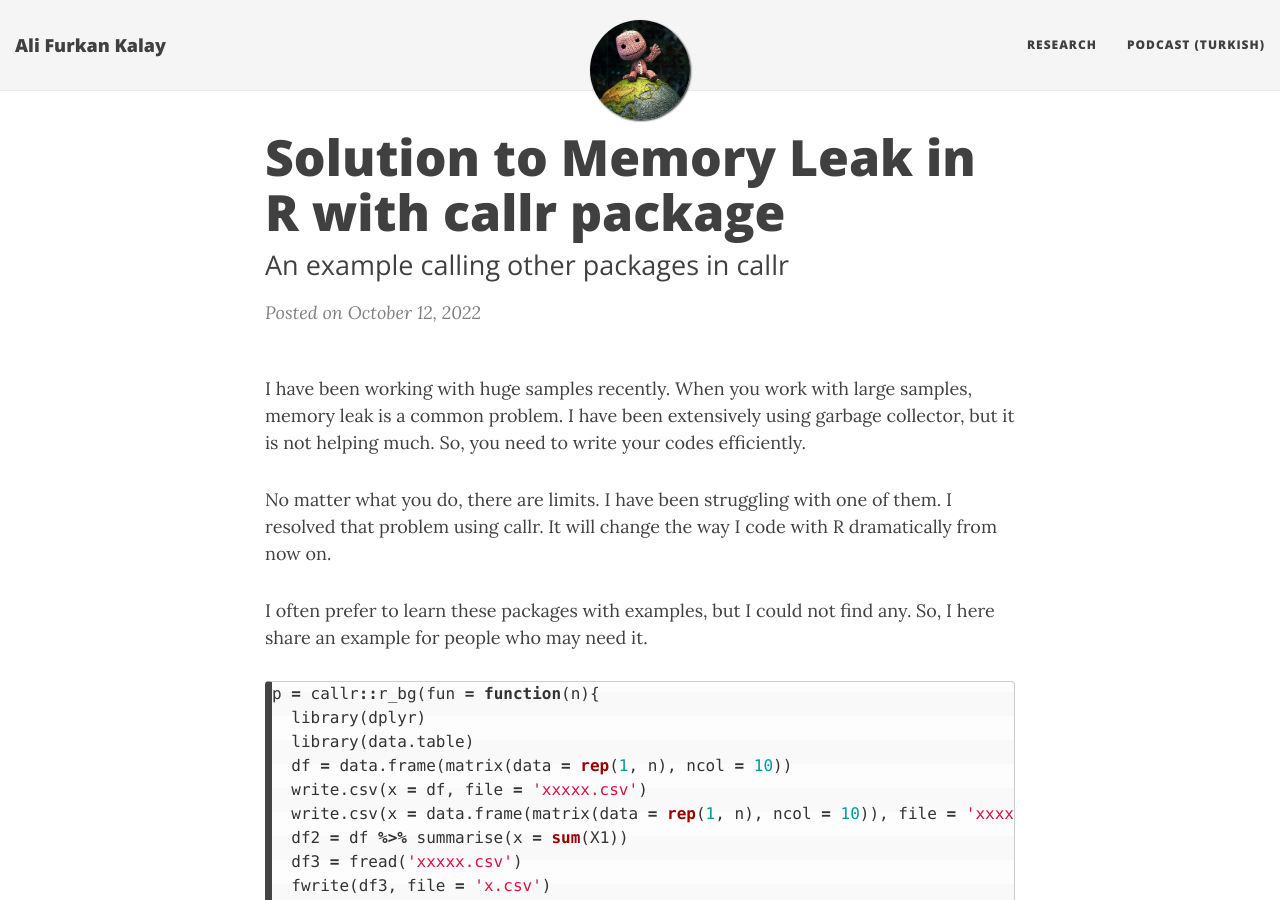
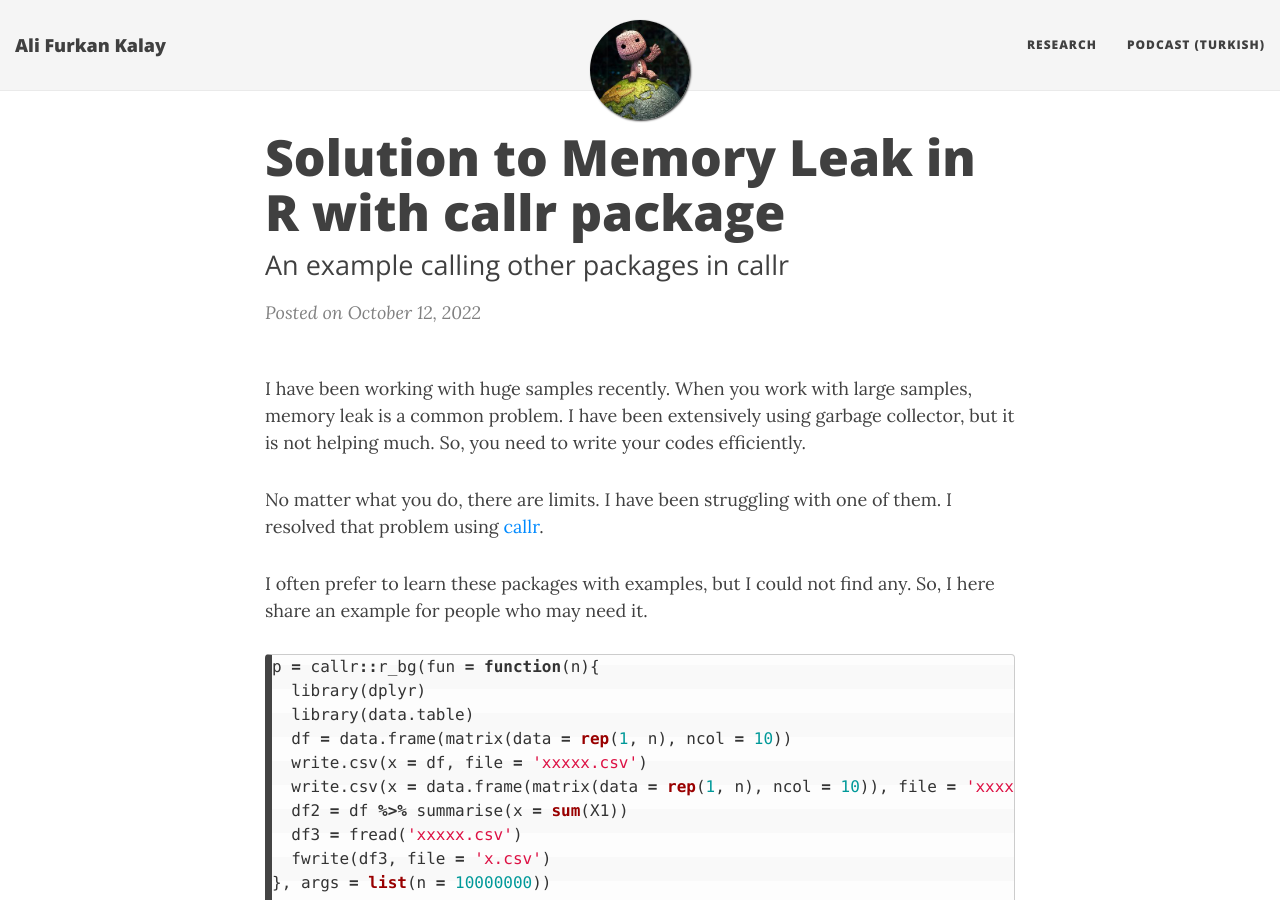
Before and after one commit to alfurka/alfurka.github.io, a Jekyll site: the page built from _posts/2022-10-12-memory-leak-r-callr.md, in a window 1280 px wide and 900 px high. Built offline with Jekyll 4.4.1, drawn with Linux system fonts in a browser that asks for light colours; nearby versions of some CDN libraries.

Commit message:
Update 2022-10-12-memory-leak-r-callr.md

```diff
--- a/_posts/2022-10-12-memory-leak-r-callr.md
+++ b/_posts/2022-10-12-memory-leak-r-callr.md
@@ -8,7 +8,7 @@ image: /img/hello_world.jpeg
 
 I have been working with huge samples recently. When you work with large samples, memory leak is a common problem. I have been extensively using garbage collector, but it is not helping much. So, you need to write your codes efficiently.
 
-No matter what you do, there are limits. I have been struggling with one of them. I resolved that problem using callr. It will change the way I code with R dramatically from now on.
+No matter what you do, there are limits. I have been struggling with one of them. I resolved that problem using [callr](https://callr.r-lib.org/).
 
 I often prefer to learn these packages with examples, but I could not find any. So, I here share an example for people who may need it.
 
```
